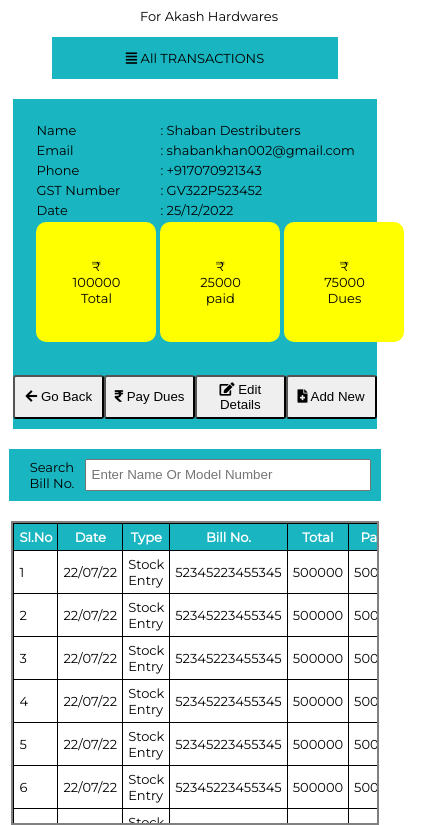
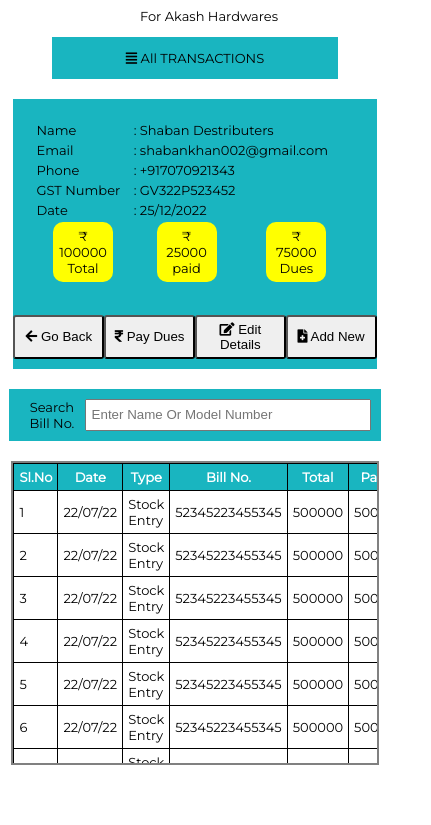
Before and after one commit to playshaban1/ABSoft, a plain HTML site: page transactions.html in a window 390 px wide. Shown: the part 123-948 px from the top of the page, 431 px wide, since content can reach past the window. After the commit the page ends 888 px from the top, so only its background shows below. Drawn offline with nearby package versions, Linux system fonts and the light colour scheme.

Commit message:
fixing table properties for mobile

```diff
--- a/transaction.css
+++ b/transaction.css
@@ -254,7 +254,10 @@ header .title {
         width: 80%;
         margin: 0 auto;
     }
-
+    .details table .amounts {
+        width: 60px;
+        height: 60px;
+    }
     .actions button {
         width: 100px;
         padding: 5px;
@@ -269,8 +272,8 @@ header .title {
     }
 
     .dataTable {
-        overflow-x: auto;
-
+        overflow:hidden;
+        overflow-y: auto;
     }
 
     .addPro {
```
